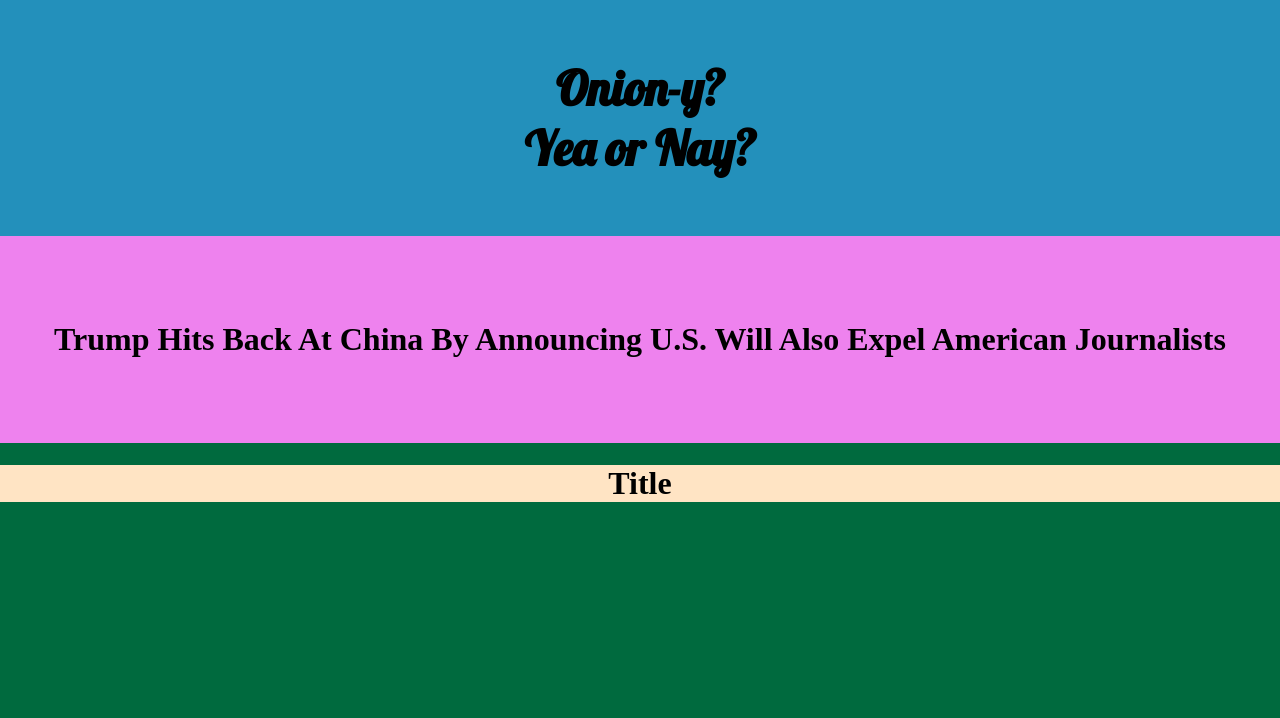
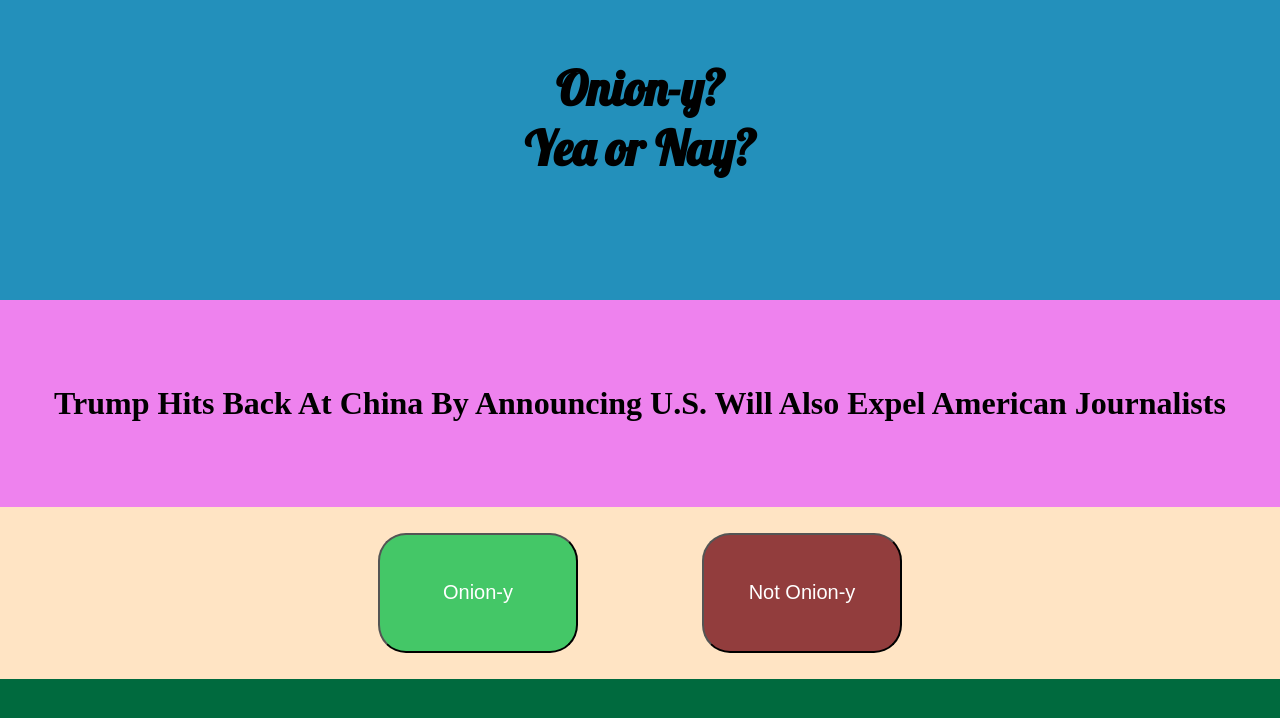
Before and after one commit to tmaa/Onion-quiz, a website: page index.html in a window 1280 px wide. Drawn offline with Linux system fonts and the light colour scheme.

Commit message:
added buttons

```diff
--- a/index.html
+++ b/index.html
@@ -14,11 +14,12 @@
     </div>
 
     <div class="middle-div">
-        <h1>Trump Hits Back At China By Announcing U.S. Will Also Expel American Journalists</h1>
+        <h1 id="article-headline" name="article-headline">Trump Hits Back At China By Announcing U.S. Will Also Expel American Journalists</h1>
     </div>
 
     <div class="bottom-div">
-        <h1>Title</h1>
+        <button id="correct-button" name="onion-article">Onion-y</button>
+        <button id="wrong-button" name="not-onion">Not Onion-y</button>
     </div>
 </body>
 
--- a/public/css/styles.css
+++ b/public/css/styles.css
@@ -7,7 +7,7 @@
     text-align: center;
     font-family: 'Lobster', cursive;
     font-size: 1.5em;
-    padding: 2% 0 2% 0;
+    padding: 2% 0 7% 0;
 }
 .middle-div{
     background-color: violet;
@@ -17,6 +17,53 @@
     padding-bottom: 5%;
 }
 .bottom-div{
+    padding-top: 2%;
+    padding-bottom: 2%;
     background-color: bisque;
     text-align: center;
 }
+#correct-button{
+	background-color:#44c767;
+	border-radius:28px;
+	display:inline-block;
+	cursor:pointer;
+	color:#ffffff;
+	font-family:Arial;
+	font-size:20px;
+    text-decoration:none;
+    margin-right: 120px;
+    width: 200px;
+    height: 120px;
+}
+#correct-button:hover {
+	background-color:#5cbf2a;
+}
+#correct-button:active {
+	position:relative;
+	top:1px;
+}
+#correct-button:focus{
+    outline: none;
+}
+#wrong-button{
+	background-color: rgb(146, 61, 61);
+	border-radius:28px;
+	display:inline-block;
+	cursor:pointer;
+	color:#ffffff;
+	font-family:Arial;
+	font-size:20px;
+    text-decoration:none;
+    width: 200px;
+    height: 120px;
+}
+#wrong-button:hover {
+	background-color:#c07723;
+}
+#wrong-button:active {
+	position:relative;
+	top:1px;
+}
+#wrong-button:focus{
+    outline: none;
+}
```
